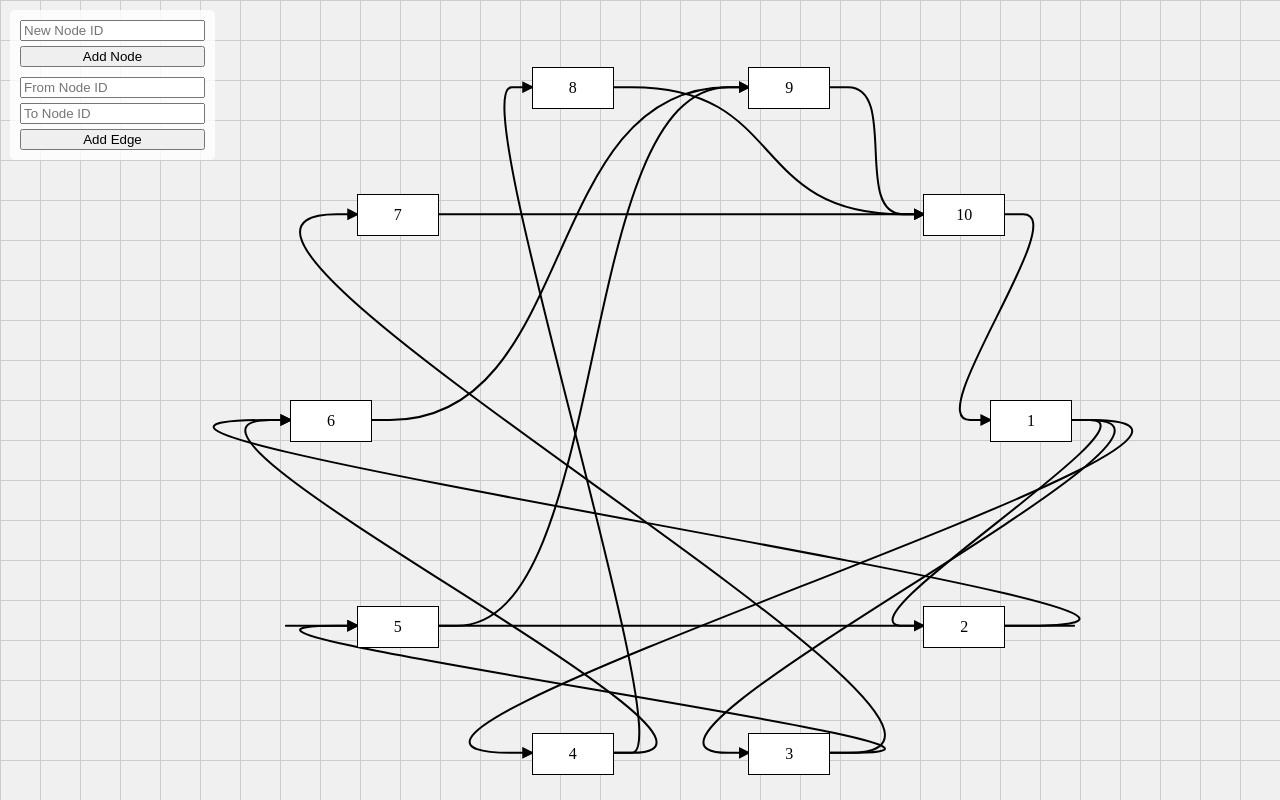
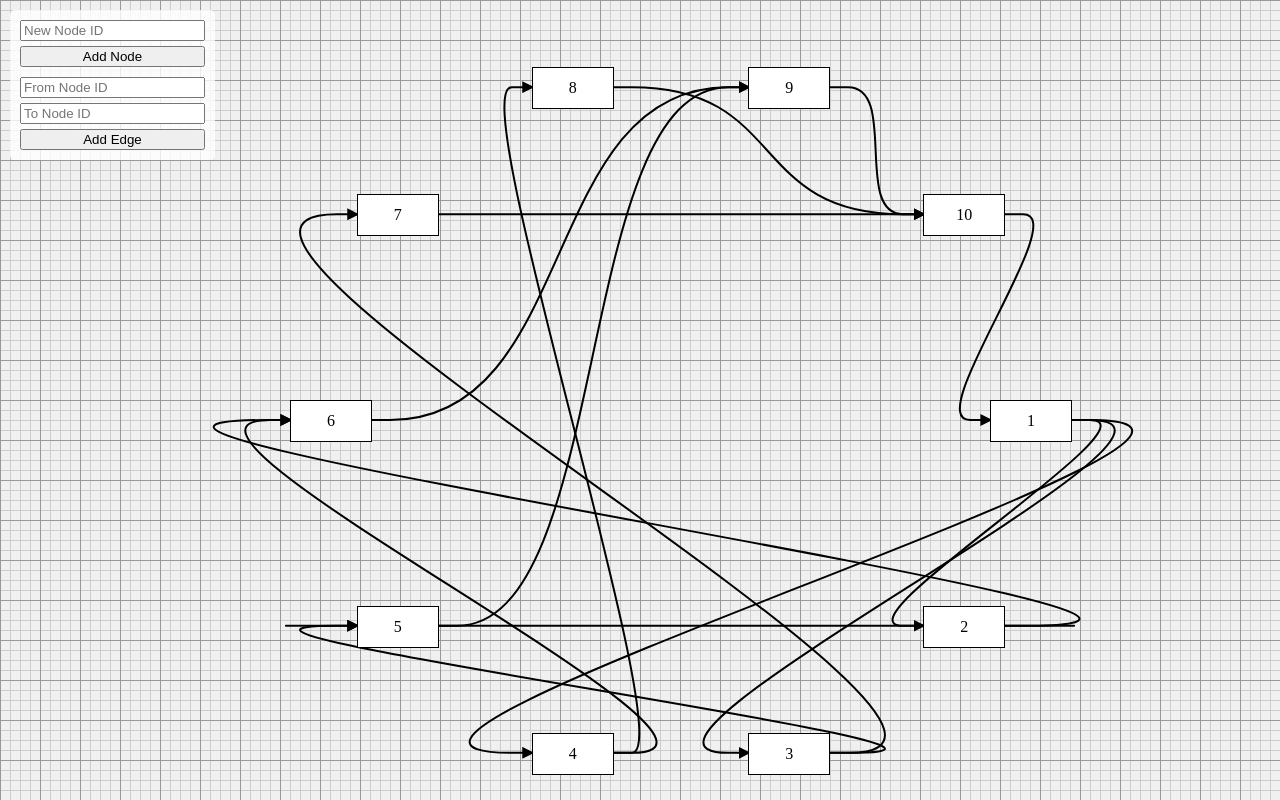
Before and after one commit to sonsonson110/node-based-visual-editor, a React (Vite) app: page / in a window 1280 px wide. Built offline with nearby package versions, Linux system fonts and the light colour scheme.

Commit message:
improve grid ui

```diff
--- a/src/App.tsx
+++ b/src/App.tsx
@@ -46,13 +46,14 @@ function App() {
     return nodeMap.get(draggedNodeId);
   }, [draggedNodeId, nodeMap]);
 
+  const bgSize = GRID_SIZE * viewport.zoom;
+  const majorBgSize = bgSize * 4;
+
   return (
     <RootContainer
       style={{
         cursor: isPanning ? "move" : "default",
-        backgroundSize: `${GRID_SIZE * viewport.zoom}px ${
-          GRID_SIZE * viewport.zoom
-        }px`,
+        backgroundSize: `${majorBgSize}px ${majorBgSize}px, ${majorBgSize}px ${majorBgSize}px, ${bgSize}px ${bgSize}px, ${bgSize}px ${bgSize}px`,
         backgroundPosition: `${viewport.x}px ${viewport.y}px`,
       }}
     >
--- a/src/constants.ts
+++ b/src/constants.ts
@@ -2,5 +2,5 @@ export const NODE_WIDTH = 80;
 export const NODE_HEIGHT = 40;
 export const NODE_HALF_WIDTH = NODE_WIDTH / 2;
 export const NODE_HALF_HEIGHT = NODE_HEIGHT / 2;
-export const GRID_SIZE = 40;
+export const GRID_SIZE = 10;
 export const SNAP_THRESHOLD = 8;
--- a/src/styled.ts
+++ b/src/styled.ts
@@ -6,7 +6,9 @@ export const RootContainer = styled.div`
   background-color: #f0f0f0;
   position: relative;
   overflow: hidden;
-  background-image: linear-gradient(#ccc 1px, transparent 1px),
+  background-image: linear-gradient(#999 1px, transparent 1px),
+    linear-gradient(90deg, #999 1px, transparent 1px),
+    linear-gradient(#ccc 1px, transparent 1px),
     linear-gradient(90deg, #ccc 1px, transparent 1px);
 `;
 
```
